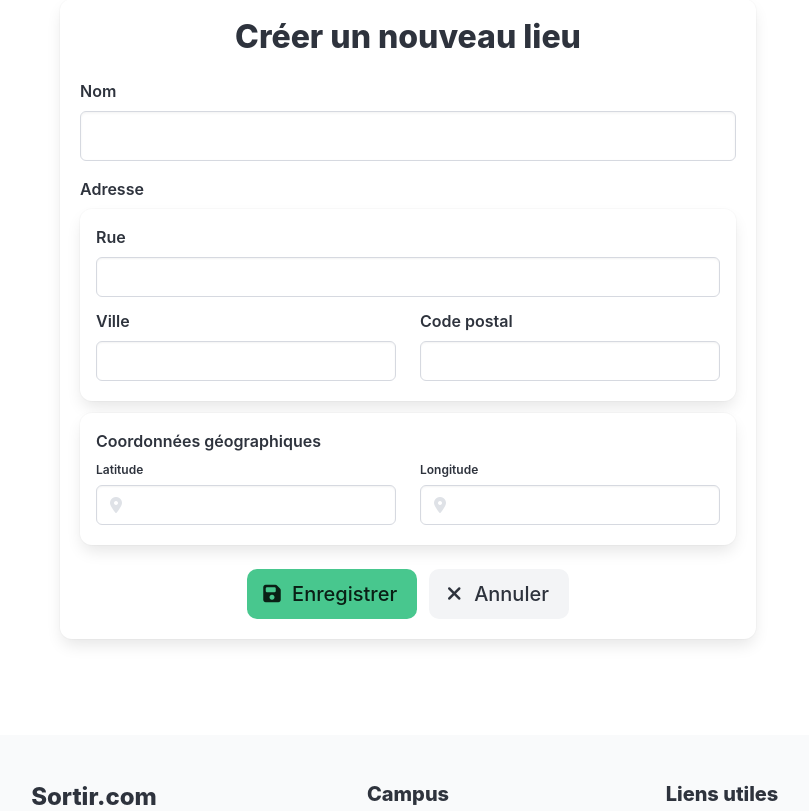
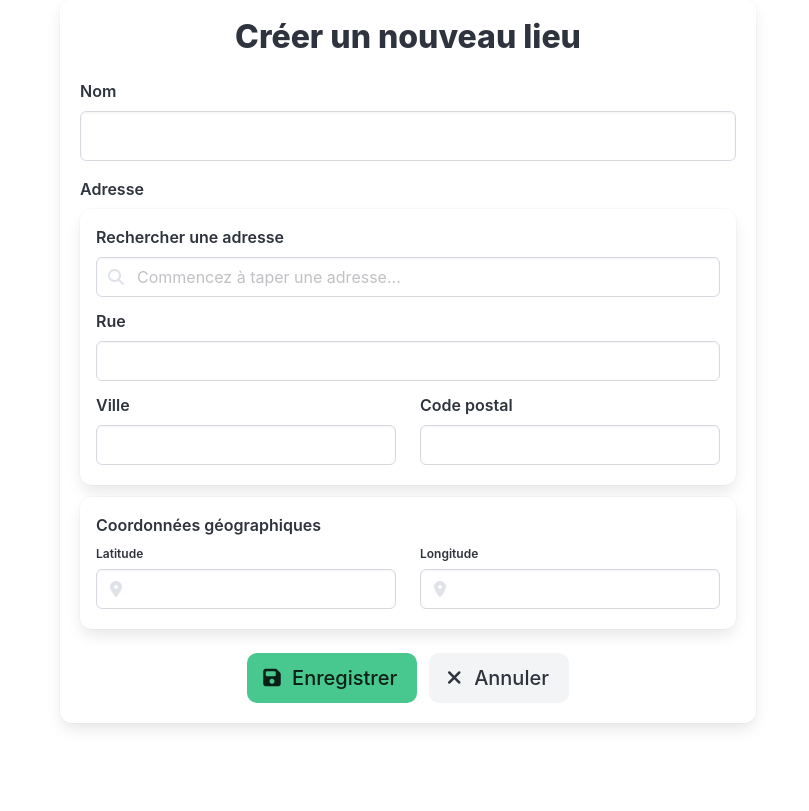
Before and after one commit to CptKake/sortir-com, a Symfony app: template templates/lieu/new.html.twig in a window 1280 px wide. Shown: the part 153-964 px from the top of the page, without its empty margins (232-1041 px from the left). Run offline with Twig, Linux system fonts and the light colour scheme; the template is opened without the code that fills it, so the values that code supplies are empty; form fields are guessed from the names that the template uses; some libraries are stand-ins or nearby versions.

Commit message:
WIP: Sauvegarde du travail en cours

```diff
--- a/src/Entity/Lieu.php
+++ b/src/Entity/Lieu.php
@@ -6,8 +6,10 @@ use App\Repository\LieuRepository;
 use Doctrine\Common\Collections\ArrayCollection;
 use Doctrine\Common\Collections\Collection;
 use Doctrine\ORM\Mapping as ORM;
+use Symfony\Bridge\Doctrine\Validator\Constraints\UniqueEntity;
 use Symfony\Component\Validator\Constraints as Assert;
 
+#[UniqueEntity(fields: ['nom'], message: 'Ce nom de lieu existe déjà')]
 #[ORM\Entity(repositoryClass: LieuRepository::class)]
 class Lieu
 {
--- a/templates/autocomplétionAdresse.html.twig
+++ b/templates/autocomplétionAdresse.html.twig
@@ -1,5 +1,5 @@
 {% block javascripts %}
-    {{ parent() }}
+
     <script>
         // Utiliser une approche plus robuste pour l'initialisation
         document.addEventListener('DOMContentLoaded', function() {
--- a/templates/lieu/new.html.twig
+++ b/templates/lieu/new.html.twig
@@ -23,6 +23,16 @@
                         <div class="field mt-4">
                             <label class="label">Adresse</label>
                             <div class="box p-4 mb-3">
+                                <div class="field">
+                                    <label class="label">Rechercher une adresse</label>
+                                    <div class="control has-icons-left">
+                                        <input type="text" class="input adresse-autocomplete" placeholder="Commencez à taper une adresse...">
+                                        <span class="icon is-small is-left">
+                                            <i class="fas fa-search"></i>
+                                        </span>
+                                    </div>
+                                </div>
+
                                 <div class="field">
                                     <label class="label">{{ form_label(form.rue) }}</label>
                                     <div class="control">
@@ -109,3 +119,9 @@
         </div>
     </section>
 {% endblock %}
+
+
+{% block javascripts %}
+
+    {% include 'autocomplétionAdresse.html.twig' %}
+{% endblock %}
```
